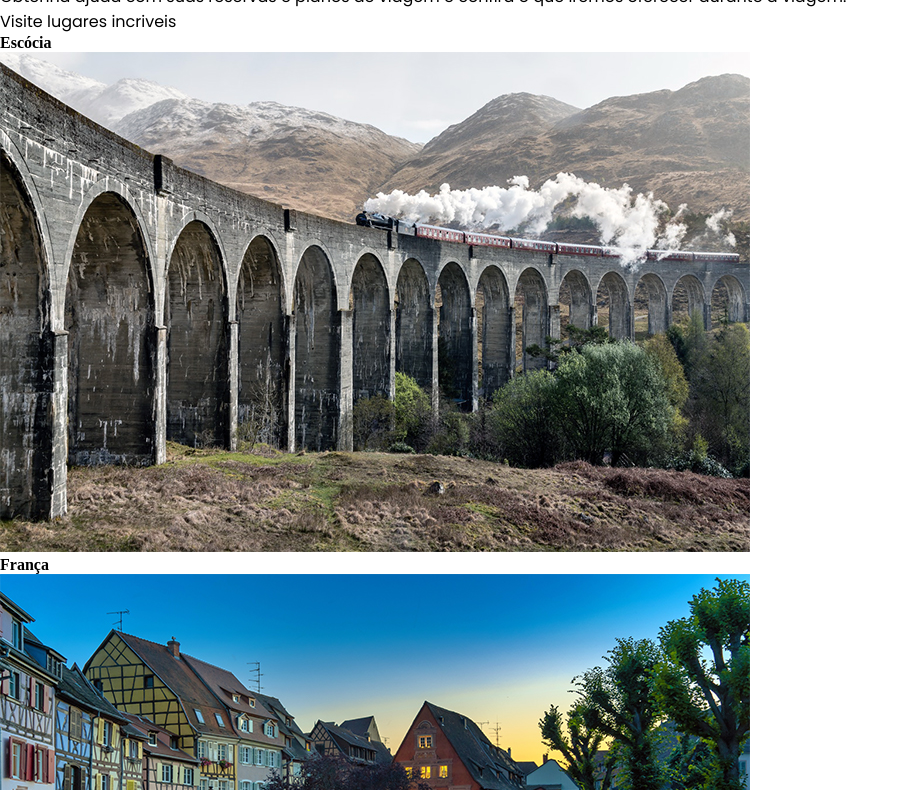
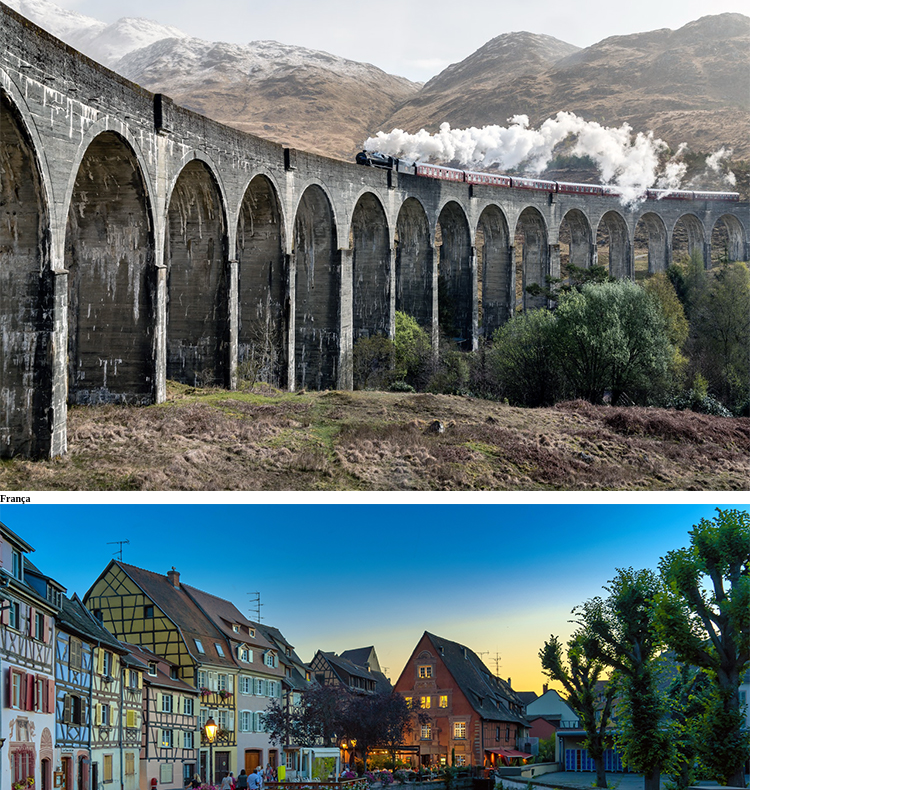
Before and after one commit to RobrtS/TravelSalut, a plain HTML site: page index.html in a window 1280 px wide. Shown: the part 190-980 px from the top of the page, without its empty margins (0-905 px from the left). Drawn offline with Linux system fonts and the light colour scheme.

Commit message:
update css

```diff
--- a/style.css
+++ b/style.css
@@ -8,6 +8,10 @@
     padding: 0;
     box-sizing:border-box;
 }
+:root{
+    font-size: 62.5%; /* 1rem = 10px */
+
+}
 
 h1{
     font-family: 'Bebas Neue', cursive;
```
Also changed, not shown: images/palette.png (added).
